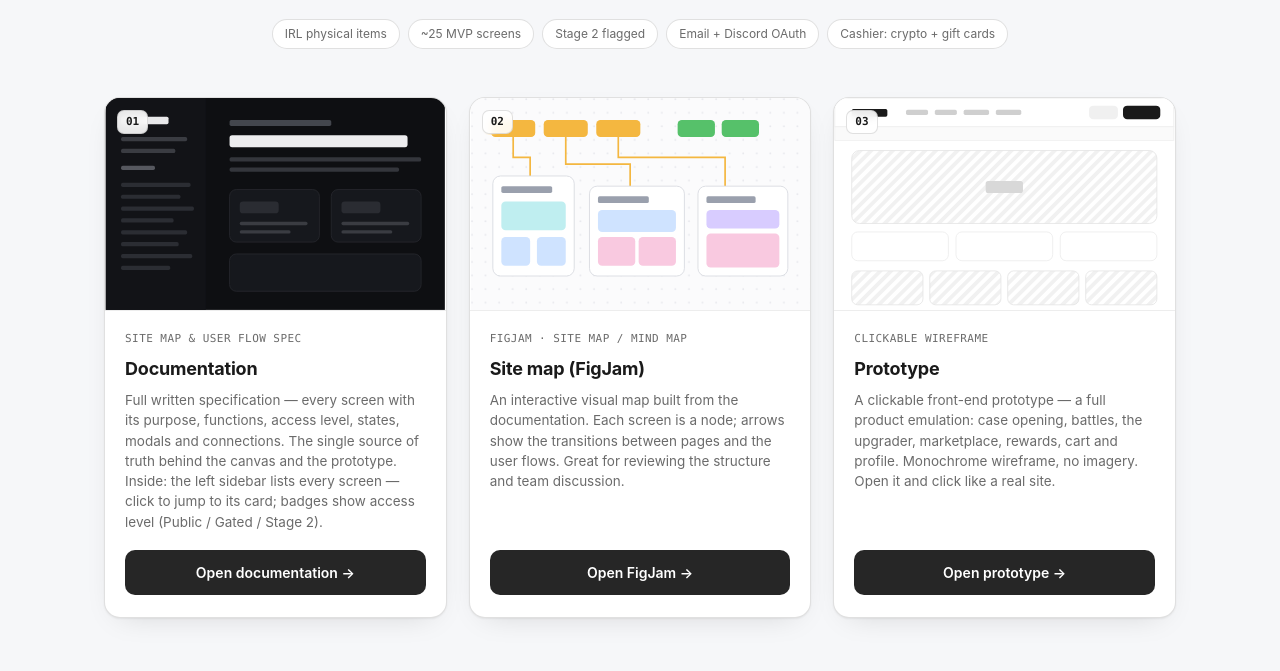
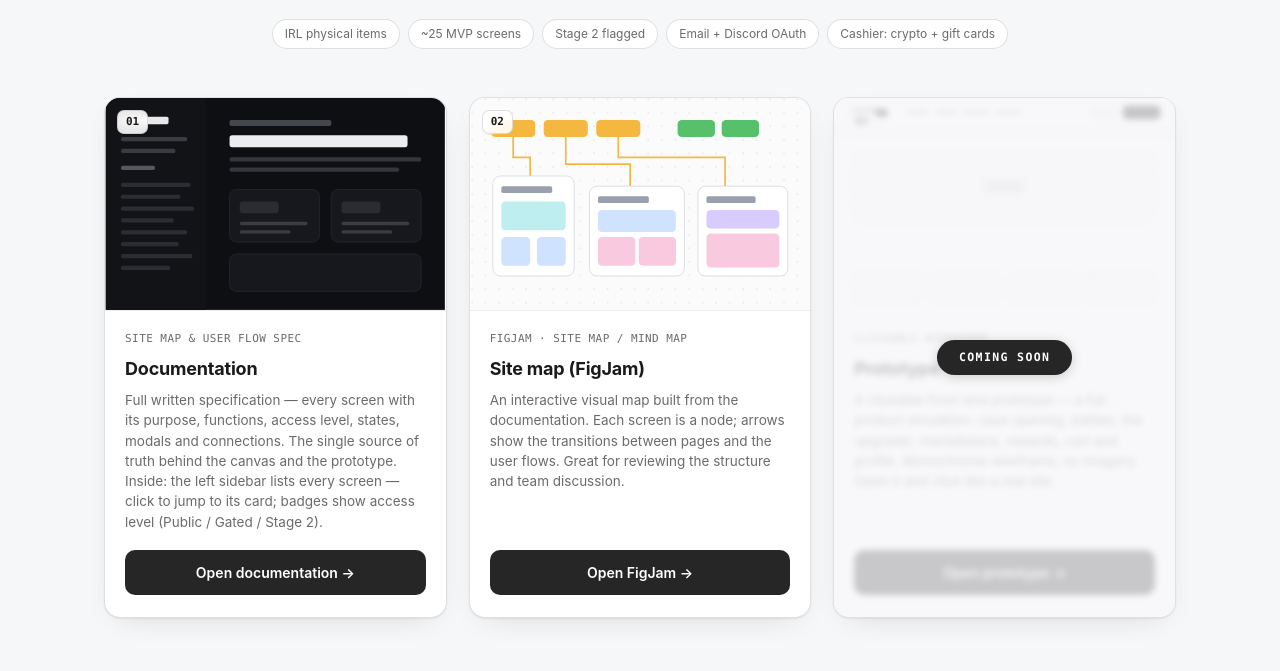
Before and after one commit to pokazkaivan/crownsgg_uxresearch_wireframe, a plain HTML site: page index.html in a window 1280 px wide. Shown: the part 283-954 px from the top of the page. Drawn offline with Linux system fonts and the light colour scheme.

Commit message:
UX: Coming Soon on Prototype card, lang switcher scrollable, Legendary on top
- Prototype card marked inactive with blur overlay and Coming Soon badge
- Lang switcher changed from fixed to absolute (scrolls with page) on landing and docs
- Legendary panel z-index raised to 400 so it opens on top of lang switcher

```diff
--- a/index.html
+++ b/index.html
@@ -15,9 +15,9 @@
   }
   *{box-sizing:border-box}
   body{margin:0;background:var(--bg);color:var(--fg);font-family:var(--font);-webkit-font-smoothing:antialiased;line-height:1.5}
-  .wrap{max-width:1120px;margin:0 auto;padding:54px 24px 80px}
+  .wrap{position:relative;max-width:1120px;margin:0 auto;padding:54px 24px 80px}
   /* language switch */
-  .lang{position:fixed;top:16px;right:18px;z-index:50;display:flex;gap:3px;background:var(--card);border:1px solid var(--border);border-radius:10px;padding:3px;box-shadow:var(--shadow);font-family:var(--mono);font-size:12px}
+  .lang{position:absolute;top:16px;right:24px;z-index:10;display:flex;gap:3px;background:var(--card);border:1px solid var(--border);border-radius:10px;padding:3px;box-shadow:var(--shadow);font-family:var(--mono);font-size:12px}
   .lang button{border:none;background:transparent;color:var(--muted);padding:6px 11px;border-radius:7px;cursor:pointer;font:inherit;font-weight:600;letter-spacing:.03em}
   .lang button.on{background:var(--strong);color:#fff}
   /* header logos */
@@ -33,8 +33,12 @@
   /* cards */
   .grid{display:grid;grid-template-columns:repeat(3,1fr);gap:22px;margin-top:48px}
   @media(max-width:860px){.grid{grid-template-columns:1fr;max-width:440px;margin-left:auto;margin-right:auto}}
-  .card{background:var(--card);border:1px solid var(--border);border-radius:var(--radius);box-shadow:var(--shadow);display:flex;flex-direction:column;overflow:hidden;transition:transform .16s ease,box-shadow .16s ease}
+  .card{position:relative;background:var(--card);border:1px solid var(--border);border-radius:var(--radius);box-shadow:var(--shadow);display:flex;flex-direction:column;overflow:hidden;transition:transform .16s ease,box-shadow .16s ease}
   .card:hover{transform:translateY(-3px);box-shadow:0 2px 4px rgba(0,0,0,.06),0 22px 48px -20px rgba(0,0,0,.28)}
+  .card-disabled{pointer-events:none}
+  .card-disabled:hover{transform:none;box-shadow:var(--shadow)}
+  .cs-overlay{position:absolute;inset:0;z-index:5;display:flex;align-items:center;justify-content:center;background:rgba(246,247,249,.78);backdrop-filter:blur(3px)}
+  .cs-badge{font-family:var(--mono);font-size:11.5px;font-weight:700;letter-spacing:.12em;text-transform:uppercase;color:#fff;background:var(--strong);padding:9px 22px;border-radius:100px;box-shadow:0 2px 12px rgba(0,0,0,.18)}
   .thumb{position:relative;border-bottom:1px solid var(--border-soft);aspect-ratio:16/10;overflow:hidden}
   .thumb svg{width:100%;height:100%;display:block}
   .num{position:absolute;top:12px;left:12px;font-family:var(--mono);font-size:11px;font-weight:600;background:rgba(255,255,255,.9);border:1px solid var(--border);border-radius:7px;padding:3px 8px;backdrop-filter:blur(4px)}
@@ -50,12 +54,12 @@
 </head>
 <body>
 
-<div class="lang" role="group" aria-label="Language">
-  <button id="lang-en" class="on" onclick="setLang('en')">ENG</button>
-  <button id="lang-uk" onclick="setLang('uk')">UKR</button>
-</div>
+<div class="wrap">
 
-<div class="wrap">
+  <div class="lang" role="group" aria-label="Language">
+    <button id="lang-en" class="on" onclick="setLang('en')">ENG</button>
+    <button id="lang-uk" onclick="setLang('uk')">UKR</button>
+  </div>
 
   <div class="logos">
     <img src="assets/Crowns_Logo.svg" alt="Crowns">
@@ -155,7 +159,7 @@
     </div>
 
     <!-- 3 · PROTOTYPE -->
-    <div class="card">
+    <div class="card card-disabled">
       <div class="thumb">
         <span class="num">03</span>
         <svg viewBox="0 0 400 250" xmlns="http://www.w3.org/2000/svg" role="img" aria-label="Prototype preview">
@@ -180,6 +184,7 @@
           </g>
         </svg>
       </div>
+      <div class="cs-overlay"><span class="cs-badge">Coming Soon</span></div>
       <div class="body">
         <div class="tag" data-i18n="c3tag"></div>
         <h3 data-i18n="c3title"></h3>
```
Also changed, not shown: Documentation/Crowns_V2_SiteMap_Spec_COSS.html (+2 -2 lines), Documentation/Crowns_V2_SiteMap_Spec_UA_COSS.html (+2 -2 lines).
